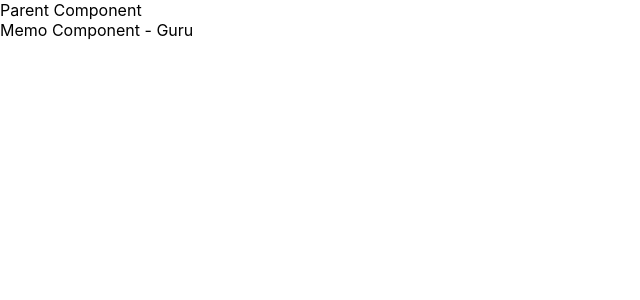
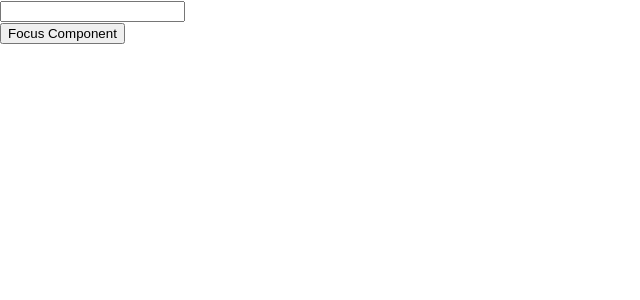
Before and after one commit to guru449/ReactTutorial, a React (Create React App) app: page / in a window 1280 px wide. Shown: the top 300 px of the page, without its empty margins (0-640 px from the left). Built offline with nearby package versions, Linux system fonts and the light colour scheme.

Commit message:
refs, parent and child refs

```diff
--- a/src/App.js
+++ b/src/App.js
@@ -70,13 +70,17 @@ import LifeCycleA from './LifeCycleA'
 import FragmentDemo from './FragmentDemo'
 import Table from './Table'
 import ParentComp from './ParentComp'
+import RefsDemo from './RefsDemo'
+import FocusComponent from './FocusComponent'
 
 
 export class App extends Component {
   render() {
     return (
       <div>
-        <ParentComp></ParentComp>
+        <FocusComponent></FocusComponent>
+        {/* <RefsDemo></RefsDemo> */}
+        {/* <ParentComp></ParentComp> */}
       {/* <Table ></Table> */}
         {/* <FragmentDemo></FragmentDemo> */}
         {/* <LifeCycleA></LifeCycleA> */}
--- /dev/null
+++ b/src/FocusComponent.js
@@ -0,0 +1,23 @@
+import React, { Component } from 'react'
+import Input from './Input'
+
+class FocusComponent extends Component {
+    constructor(props) {
+      super(props)
+      this.componentRef = React.createRef()
+    }
+
+    handler = () => {
+        this.componentRef.current.focusInput()
+    }
+  render() {
+    return (
+      <div>
+        <Input ref={this.componentRef}></Input>
+        <button onClick={this.handler}>Focus Component</button>
+      </div>
+    )
+  }
+}
+
+export default FocusComponent
--- /dev/null
+++ b/src/Input.js
@@ -0,0 +1,22 @@
+import React, { Component } from 'react'
+
+class Input extends Component {
+    constructor(props) {
+      super(props)
+      this.inputRef = React.createRef()
+    }
+
+    focusInput() {
+        this.inputRef.current.focus()
+    }
+
+  render() {
+    return (
+      <div>
+        <input type="text" ref = {this.inputRef}></input>
+      </div>
+    )
+  }
+}
+
+export default Input
--- /dev/null
+++ b/src/RefsDemo.js
@@ -0,0 +1,38 @@
+import React, { Component } from 'react'
+
+class RefsDemo extends Component {
+    constructor(props) {
+      super(props)
+
+      //1st way of creating ref
+      this.inputRef = React.createRef()
+      //2nd way
+      this.callbackRef = null
+      this.setCallbackRef = (element) => {
+        this.callbackRef = element
+      }
+    }
+
+    handler = () => {
+        alert(this.inputRef.current.value)
+    }
+    componentDidMount() {
+
+        this.inputRef.current.focus()
+        // if (this.callbackRef){
+        //     this.callbackRef.focus()
+        // }
+    }
+
+  render() {
+    return (
+      <div>
+        <input type="text" ref={this.inputRef}></input>
+        <input type="text" ref={this.setCallbackRef}></input>
+        <button onClick={this.handler}>Click</button>
+      </div>
+    )
+  }
+}
+
+export default RefsDemo
```
